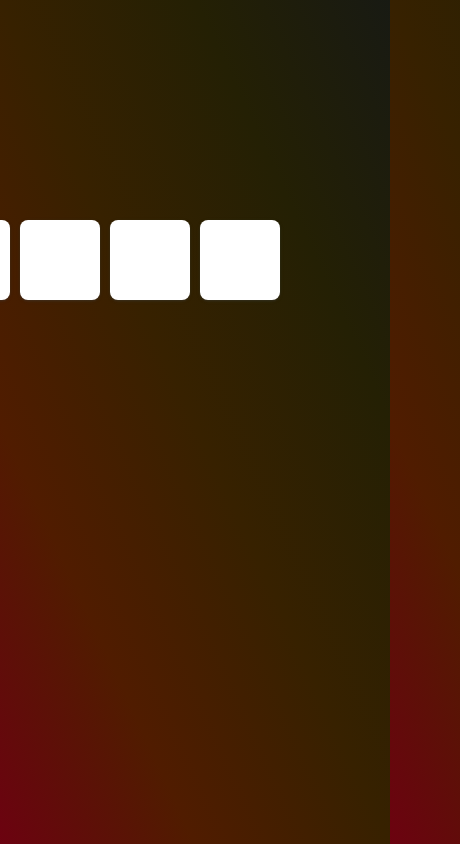
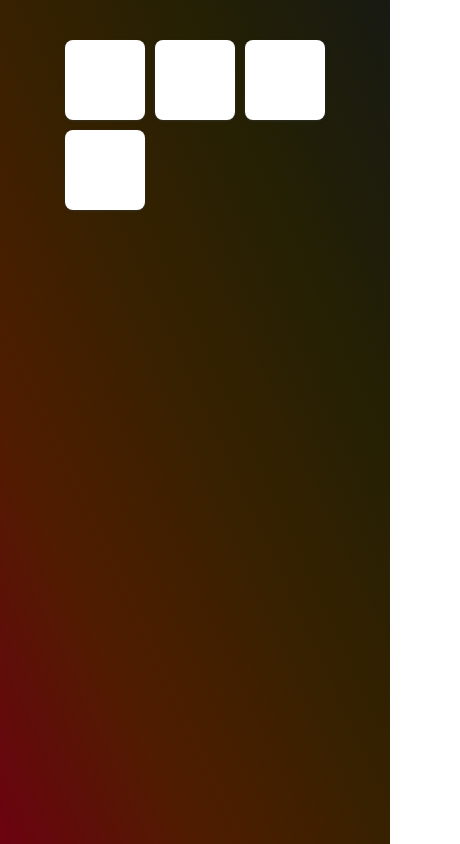
Before and after one commit to JonathanAGonzalez/memory-game, a plain HTML site: page index.html in a window 390 px wide. Shown: the whole page, 460 px wide, since content can reach past the window. Drawn offline with Linux system fonts and the light colour scheme.

Commit message:
feat: add responsive styles for the game table on small screens

```diff
--- a/style.css
+++ b/style.css
@@ -31,6 +31,13 @@
   grid-template-rows: repeat(4, 1fr);
   gap: 10px;
   place-content: center;
+}
+
+@media (max-width: 600px) {
+  .table {
+    grid-template-columns: repeat(3, 80px);
+    grid-template-rows: repeat(8, 1fr);
+  }
 }
 
 body {
```
